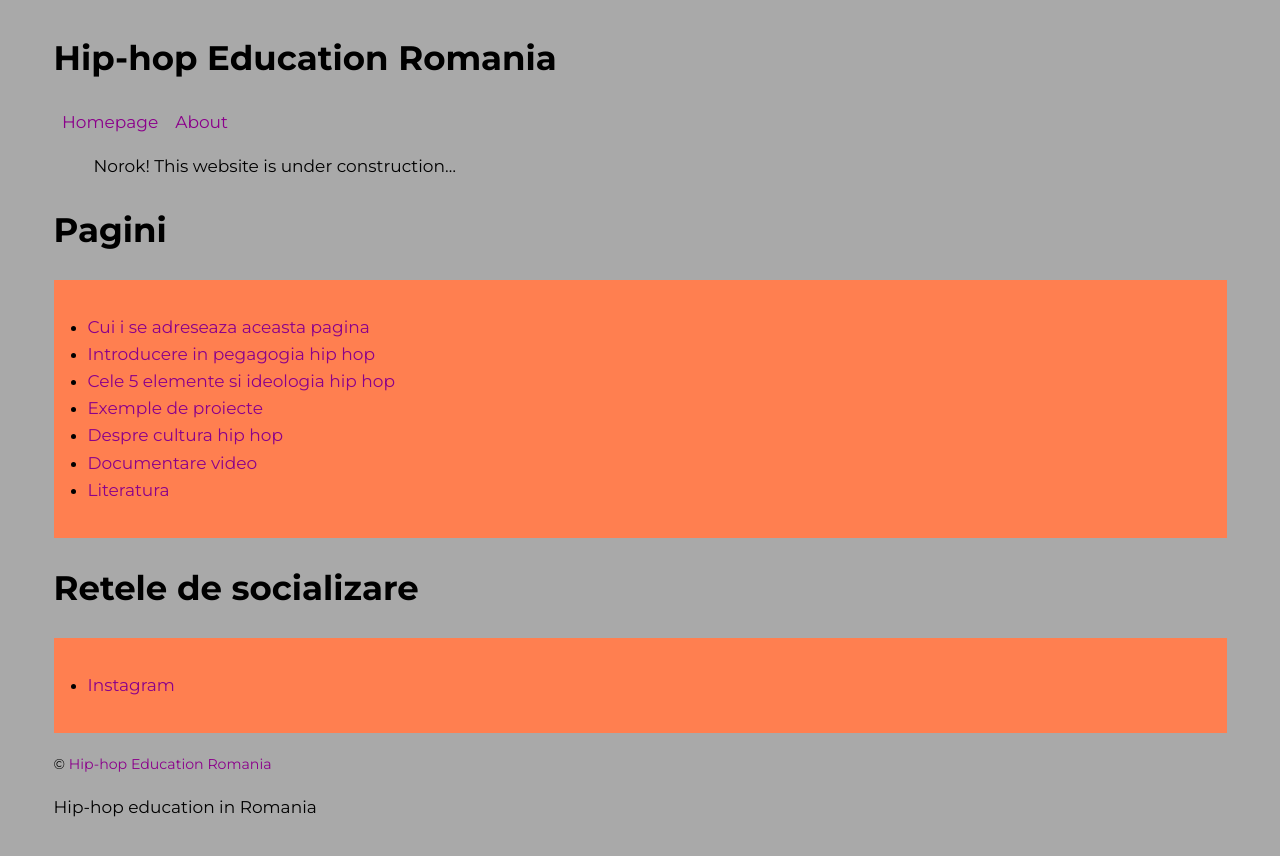
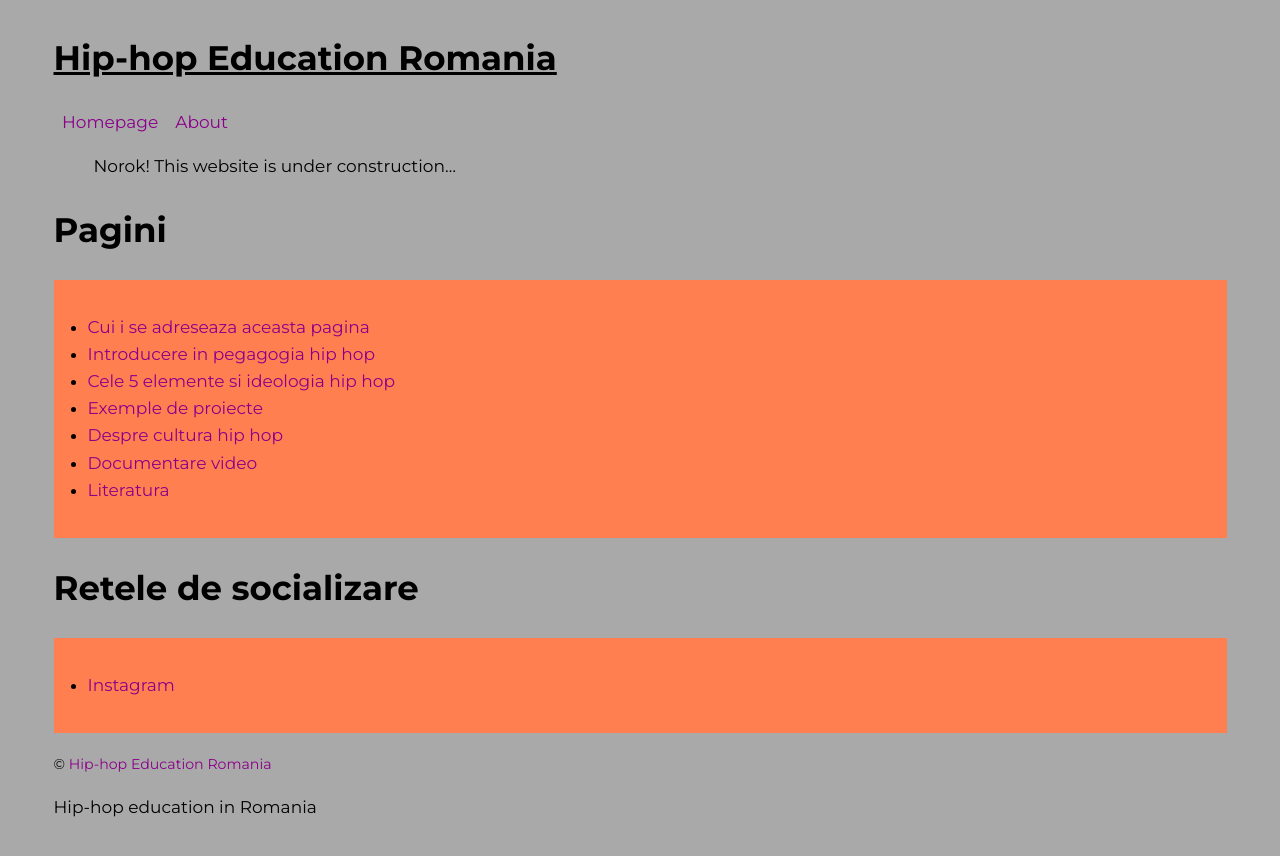
Before and after one commit to hiphopeduro/hiphopeduro.github.io, a Jekyll site: the page built from index.md, in a window 1280 px wide. Shown: the top 856 px of the page. Built offline with Jekyll 4.4.1, drawn with Linux system fonts in a browser that asks for light colours; our own code applies the rules of GitHub Pages for plain Markdown files.

Commit message:
underline title links

```diff
--- a/assets/css/index.css
+++ b/assets/css/index.css
@@ -45,11 +45,15 @@ a {
 	text-decoration: none;
 }
 
-:is(h1, h2, h3, h4, h5, h6) {
-		/* links inside titles have the color of the text */
-		:is(a) {
-				color: var(--c-text);
-		}
+/* links inside titles have the color of the text */
+h1 a,
+h2 a,
+h3 a,
+h4 a,
+h5 a,
+h6 a {
+	color: var(--c-text);
+	text-decoration: underline;
 }
 
 /* principal layout elements of the page */
```
